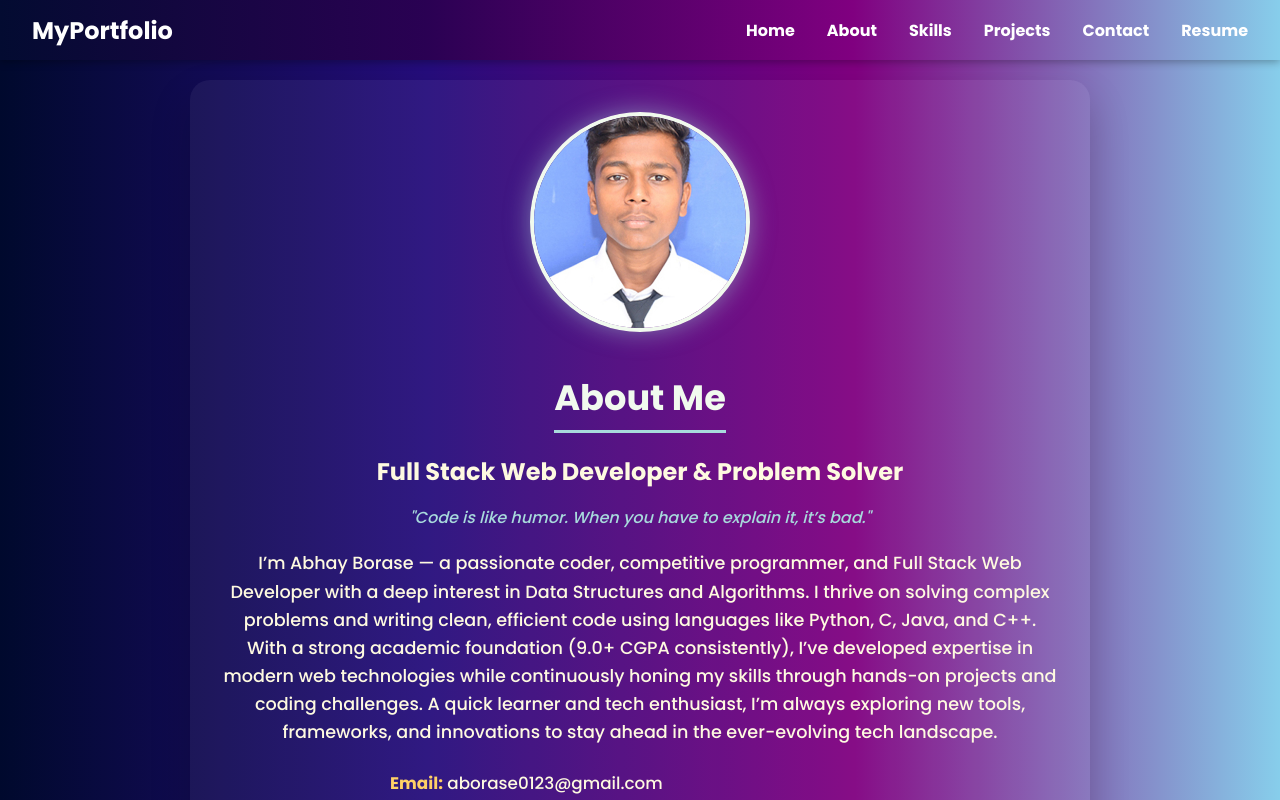
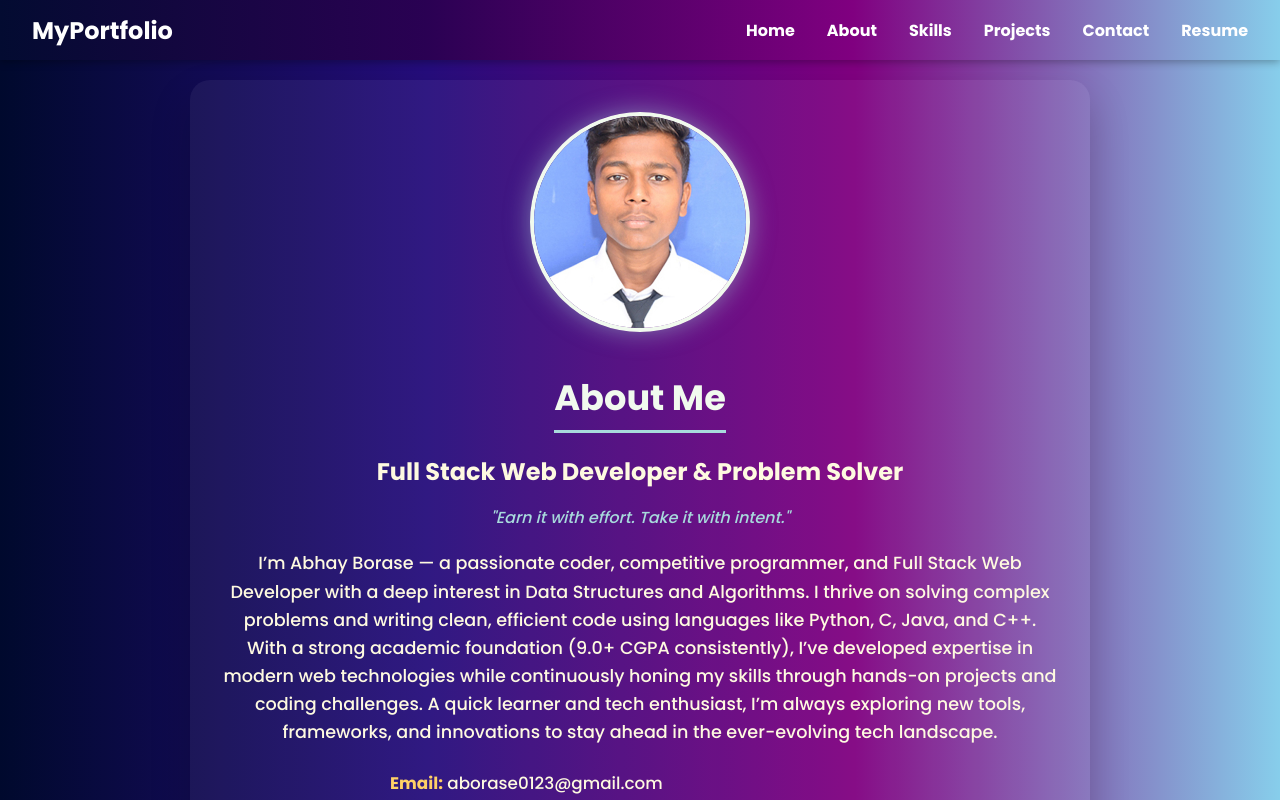
Before and after one commit to ab-1402/my-portfolio, an Angular app: page /about in a window 1280 px wide. Shown: the top 800 px of the page. Built offline with nearby package versions, Linux system fonts and the light colour scheme.

Commit message:
minor changes

```diff
--- a/src/app/pages/about/about.component.html
+++ b/src/app/pages/about/about.component.html
@@ -7,7 +7,7 @@
       <h2 class="section-title">About Me</h2>
       <h3>Full Stack Web Developer & Problem Solver</h3>
       <p class="quote">
-        <em>"Code is like humor. When you have to explain it, it’s bad."</em>
+        <em>"Earn it with effort. Take it with intent."</em>
       </p>
       <p class="intro-paragraph">
         I’m Abhay Borase — a passionate coder, competitive programmer, and Full
```
